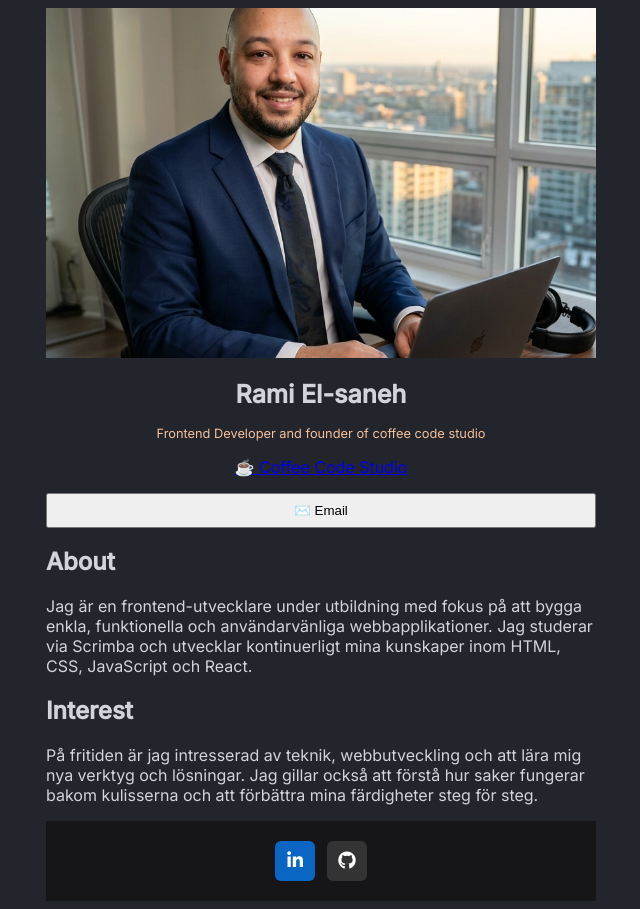
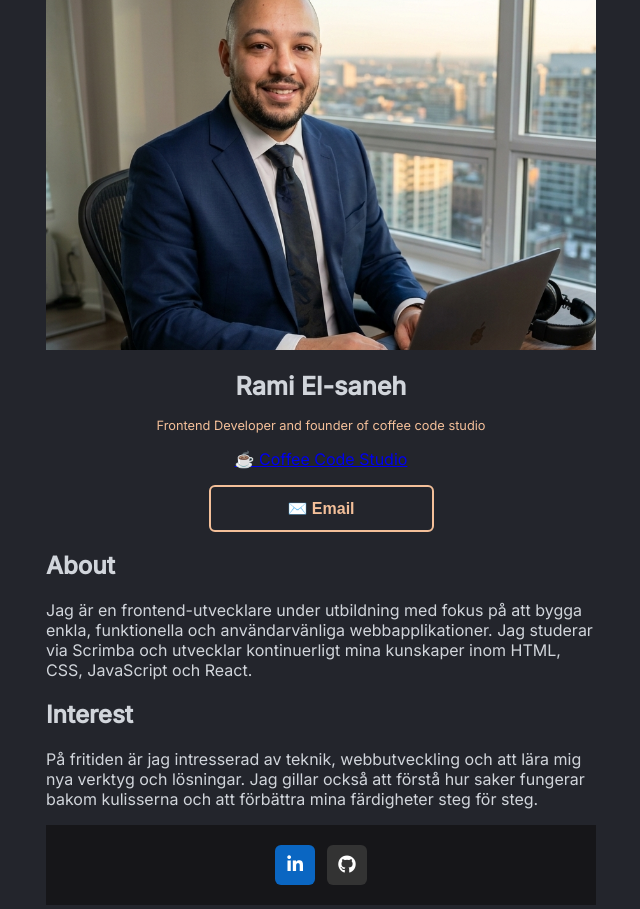
Before and after one commit to CoffeeCodeStudio/Digital-business-card-react, a React (Vite) app in the folder mitt-projekt/: page / in a window 1280 px wide. Shown: the whole page, without its empty margins (319-959 px from the left). Built offline with nearby package versions, Linux system fonts and the light colour scheme.

Commit message:
body removec margin and apdding

```diff
--- a/mitt-projekt/src/App.jsx
+++ b/mitt-projekt/src/App.jsx
@@ -5,11 +5,15 @@ import Footer from "./Footer.jsx"
 
 export default function App() {
 	return (
+		<>
 		<div className="app-container">
 			<Info />
 			<About />
 			<Interest />
 			<Footer />
 		</div>
+
+
+		</>
 	)
 }
--- a/mitt-projekt/src/Info.jsx
+++ b/mitt-projekt/src/Info.jsx
@@ -14,7 +14,7 @@ export default function Info() {
 			<p>☕ Coffee Code Studio</p>
 			</a>
 
-			<div class="btn">
+			<div class="email-btn">
 				<button>
 				✉️	Email
 				</button>
--- a/mitt-projekt/src/index.css
+++ b/mitt-projekt/src/index.css
@@ -2,6 +2,8 @@ body {
 	background-color: #23252C;
 	color: #D1D5DB;
 	font-family: 'Inter', sans-serif;
+	margin: 0;
+	padding: 0;
 }
 /*General settings*/
 h2, h3 {
@@ -29,15 +31,32 @@ img {
   height: 350px;
   object-fit: cover;
 }
-.btn {
-	display: flex;
-	margin:.83rem 0;
-	width: 100%;
+.email-btn {
+    margin: .83rem 0;
 }
+
 button {
-	width: 100%;
-	padding: .5rem;
+    width: 100%;
+    max-width: 225px;
+    padding: .75rem 1.5rem;
+    border-radius: 6px;
+    border: 2px solid #F3BF99;
+    background: transparent;
+    color: #F3BF99;
+    font-weight: 600;
+    font-size: 1rem;
+    cursor: pointer;
+    transition: 0.3s ease;
+}
 
+button:hover {
+    background: #F3BF99;
+    color: #23252C;
+    transform: translateY(-2px);
+}
+
+button:active {
+    transform: translateY(0);
 }
 /*About*/
 
```
